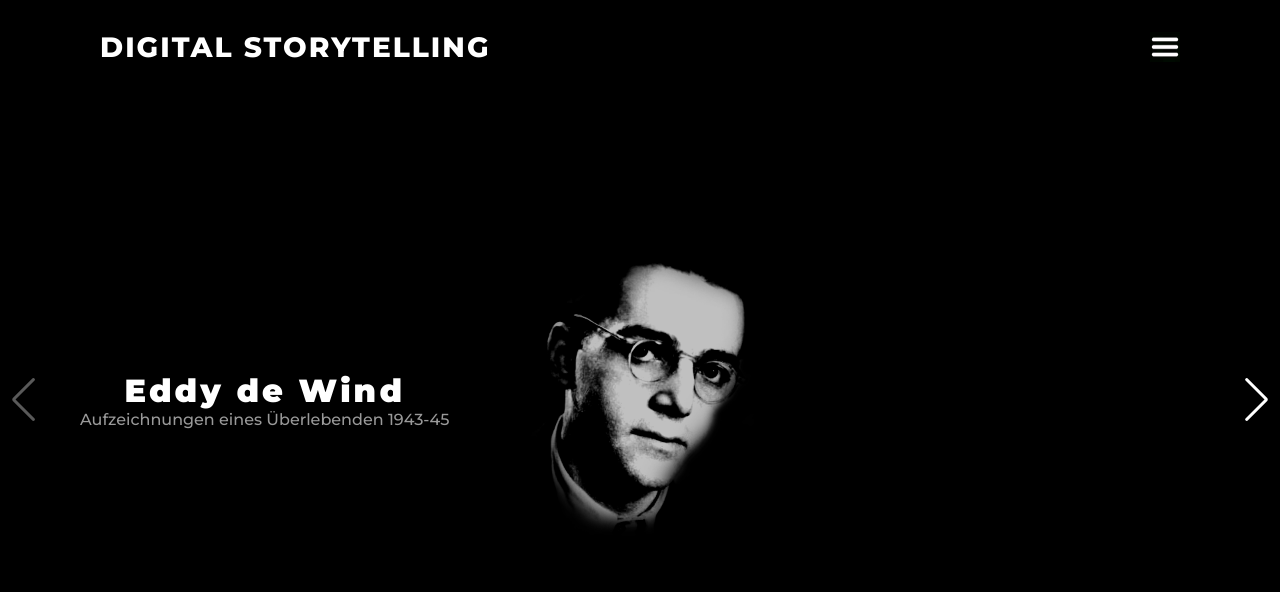
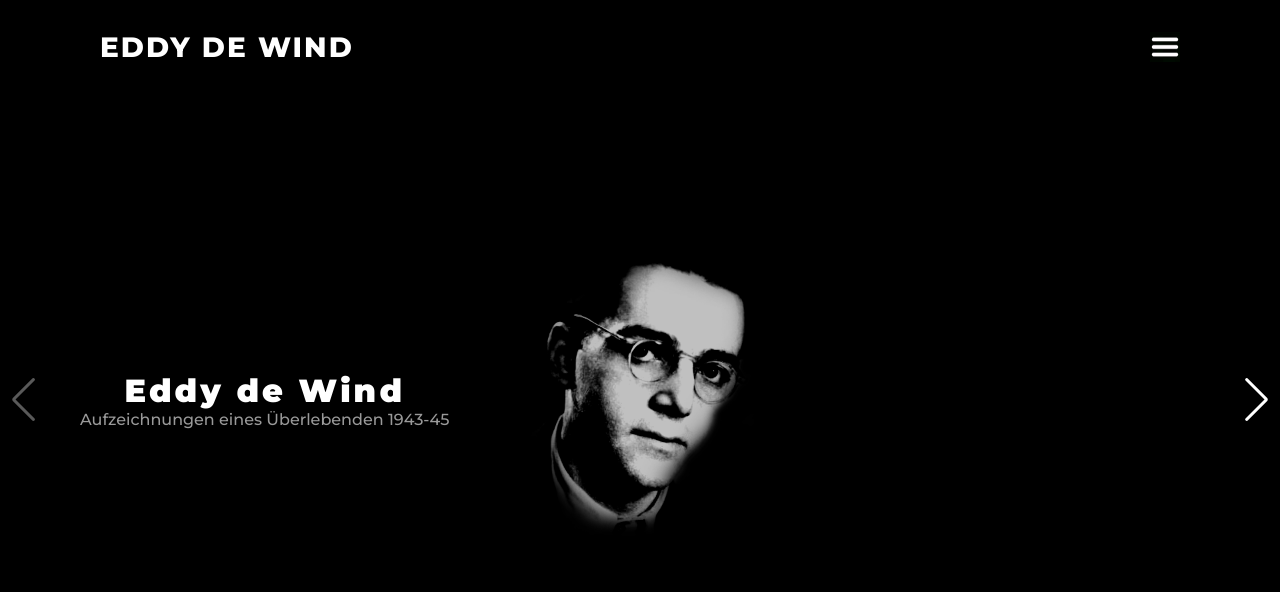
Before and after one commit to BagerB/bagerb.github.io, a plain HTML site: page index.html in a window 1280 px wide. Drawn offline with Linux system fonts and the light colour scheme.

Commit message:
Update index.html

```diff
--- a/index.html
+++ b/index.html
@@ -7,11 +7,11 @@
   <link rel="stylesheet" href="/css/style.css">
   <link rel="stylesheet" href="/css/timeline.css">
   <link rel="stylesheet" href="/css/swiper-bundle.css">
-  <title>Eddy de Wind - Ich blieb in Auschwitz - Aufzeichnungen eines Überlebenden 1943-45</title>
+  <title>Meine Geschichte: das Leben von Eddy de Wind</title>
 </head>
 <body>
   <header>
-    <a href="#" class="logo">Digital Storytelling</a>
+    <a href="index.html" class="logo">Eddy de Wind</a>
     <div class="toggle"></div>
   </header>
   <div class="swiper-container">
```
